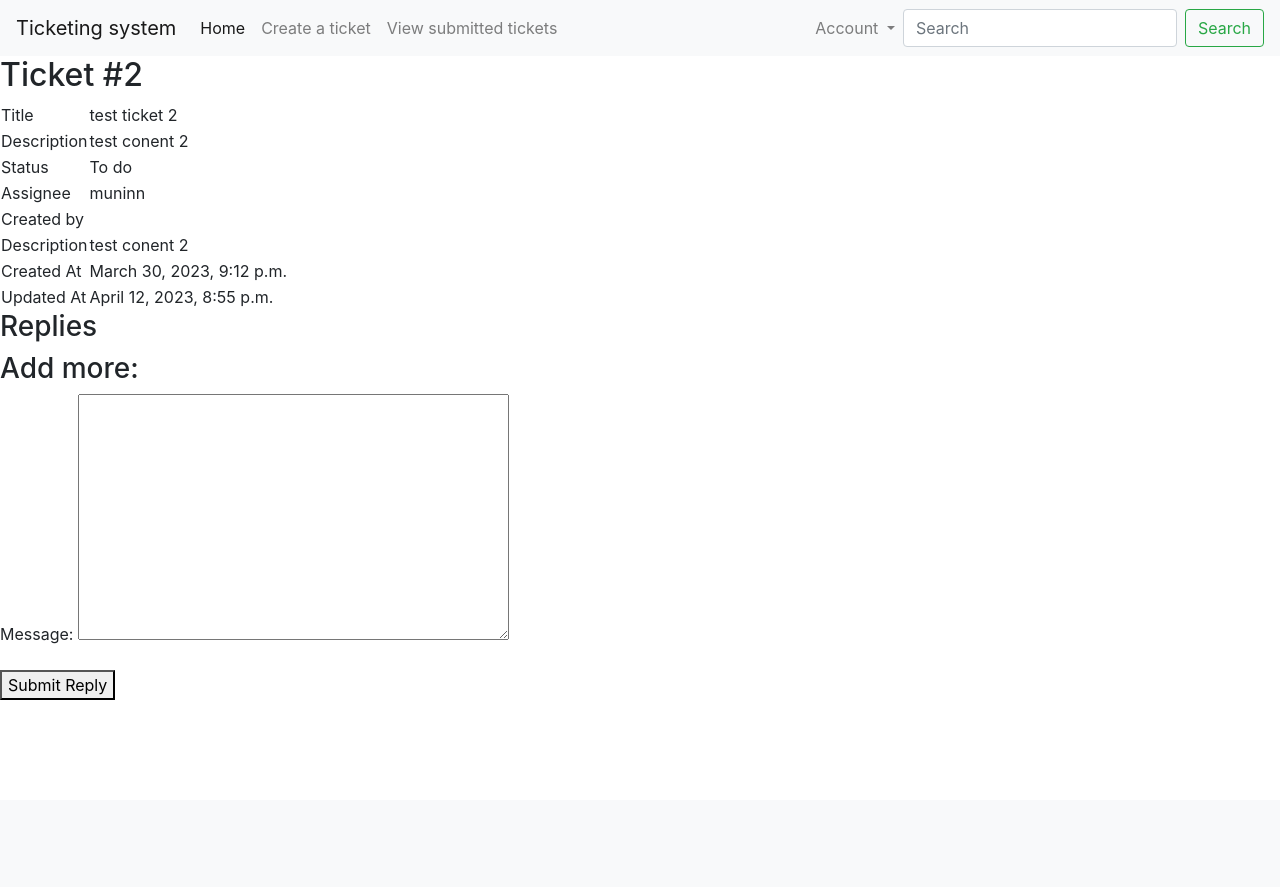
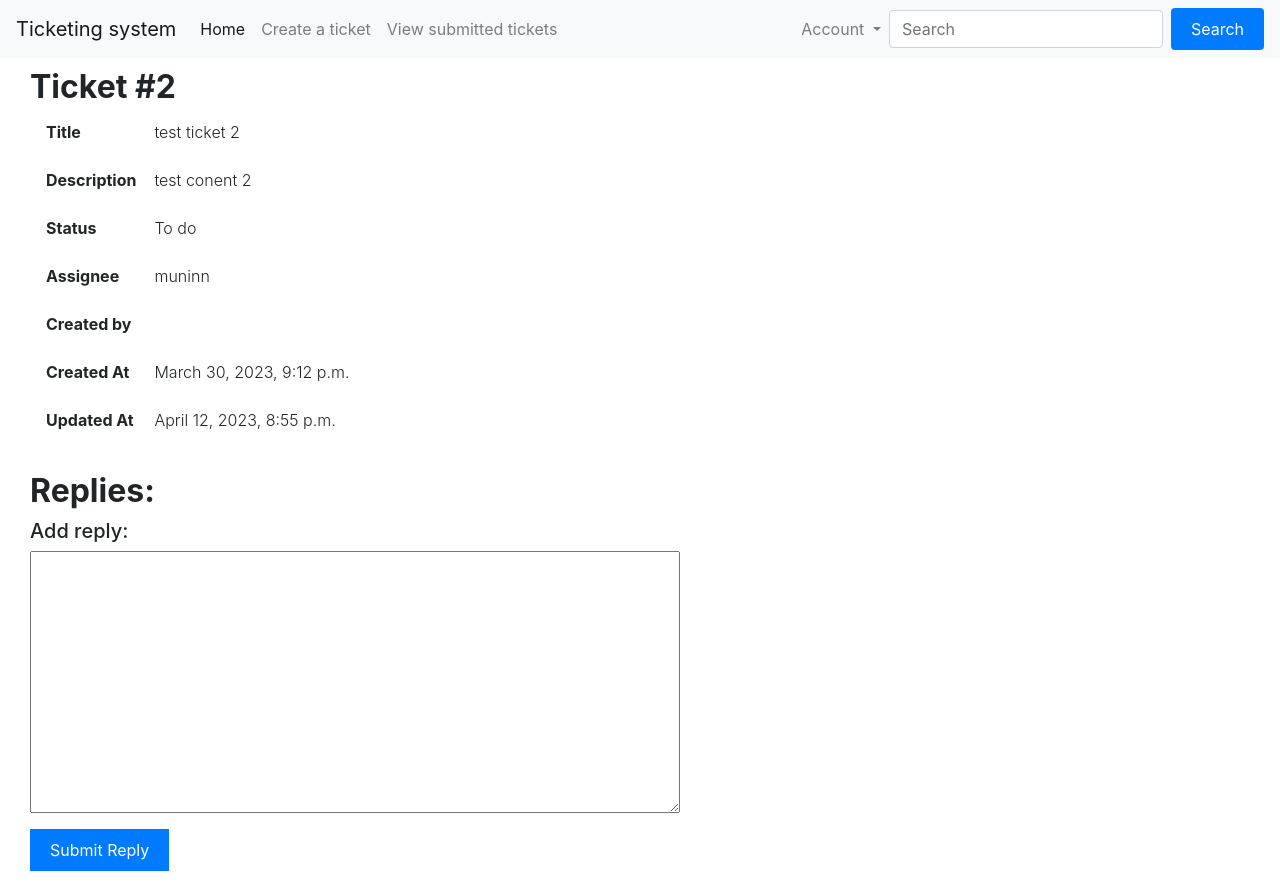
Before and after one commit to aleksandraskolasinska/ticketing-system, a Django app: page /tickets/2 in a window 1280 px wide. Before the commit the page ends 700 px from the top, so only its background shows below. Run offline with Django 4.2, Linux system fonts and the light colour scheme; a user stored in the database is signed in; data comes from the database, SQL or seed files in the repository; tables that the repository leaves empty hold one stand-in row (values such as "Sample post"); parts of the project's set-up code (start-up, migrations or seed data) failed here and were passed over.

Commit message:
added styles

```diff
--- /dev/null
+++ b/tickets/static/tickets/style.css
@@ -0,0 +1,280 @@
+body {
+  background: white;
+  font-family: 'Lato', sans-serif;
+}
+.index_table {
+  /* margin-left: 40px;
+  width: 60%;
+  border-collapse: collapse;
+  text-align: center; */
+  width: 60%;
+  margin: 0 auto;
+}
+
+.index_table th,
+.index_table td {
+  padding: 10px;
+  /* border: 1px solid #ccc; */
+}
+
+.index_table_header_item {
+  /* margin-right: 50px; */
+  width: 8%;
+  /* padding-right: 50px; */
+}
+
+.index_table_header_item_date {
+  /* margin-right: 50px; */
+  width: 15%;
+  /* padding-right: 50px; */
+}
+
+.index_table_header_names {
+
+}
+
+.index_table_container {
+  margin-left: auto;
+  margin-right: auto;
+  align-items: center;
+  margin-top: 30px;
+}
+
+.ticketView-page {
+  margin-left: 30px;
+  margin-right: 70px;
+}
+
+.ticketView_table {
+  /* width: 600px; */
+  margin: 10px;
+  border-collapse: collapse;
+  text-align: left;
+}
+
+.ticketView_table th,
+.ticketView_table td {
+  padding: 6px;
+  padding-right: 12px;
+  /* border: 1px solid #ccc; */
+}
+
+.ticketView-headers {
+  padding-top: 10px;
+  font-weight: 700;
+}
+
+.bold-title {
+  font-weight: 700;
+}
+
+.normal-text {
+  font-weight: 300;
+}
+
+.home-page-text {
+  float:left;
+  width: 100%;
+  margin-top: 40px;
+  text-align: center;
+  color: rgb(17, 12, 40);
+  font-weight: 700;
+  font-size: 20px;
+}
+
+
+
+.force-width {
+  /* width: 150px; */
+}
+
+button[type="submit"] {
+  background-color: #007bff;
+  color: #fff;
+  padding: 9px 20px;
+  border: none;
+  cursor: pointer;
+}
+
+input[type="text"], textarea {
+  width: 100%;
+  padding: 10px;
+}
+
+.create-ticket-container{
+  width: 70%;
+  margin: 0 auto;
+}
+
+.reply-ticket-container{
+  width: 650px;
+  /* margin: 0 auto; */
+  align-items: left;
+}
+
+
+.form-group {
+  font-weight: 300px;
+  font-size: 16px;
+  margin-bottom: 20px;
+}
+
+.title {
+  font-weight: 700px;
+  font-size: 45px;
+  line-height: 55px;
+}
+
+.reply-title {
+  font-weight: 700px;
+}
+
+.font-small {
+  font-weight: 300;
+}
+
+.reply-content {
+  padding-left: 15px;
+  font-weight: 300;
+}
+
+form.signup-form {
+  display: flex;
+  justify-content: center;
+  align-items: center;
+  height: 100vh;
+}
+
+.signup-form-container {
+  width: 400px;
+  padding: 20px;
+  border-radius: 5px;
+  box-shadow: 0 2px 4px rgba(0, 0, 0, 0.1);
+  font-weight: 300;
+}
+
+.signup-form-container input[type="text"],
+.signup-form-container input[type="password"] {
+  width: 100%;
+  padding: 10px;
+  margin-bottom: 15px;
+  border: 1px solid #ccc;
+  border-radius: 4px;
+}
+
+.signup-form-container button[type="submit"] {
+  width: 100%;
+  padding: 10px;
+  background-color: #007bff;
+  color: #fff;
+  border: none;
+  border-radius: 4px;
+  cursor: pointer;
+}
+
+.signup-form-container button[type="submit"]:hover {
+  background-color: #007bff;
+}
+
+.signup-form-container .error-message {
+  color: red;
+}
+
+.password-form-group {
+  margin: 8px;
+}
+
+.login-page {
+  display: flex;
+  justify-content: center;
+  align-items: center;
+  height: 100vh;
+}
+
+.login-page-container {
+  width: 270px;
+  padding: 20px;
+  border-radius: 5px;
+  box-shadow: 0 2px 4px rgba(0, 0, 0, 0.1);
+}
+
+.account-heading {
+  font-weight: 700;
+  font-size: 24px;
+  margin-bottom: 20px;
+  margin-left: 30px;
+  margin-top: 30px;
+}
+
+
+.account-details {
+  width: 300px;
+  margin-left: 30px;
+  margin-top: 30px;
+}
+
+.detail {
+  margin-bottom: 10px;
+}
+
+.account-label {
+  font-weight: 700;
+}
+
+.account-value {
+  font-weight: 300;
+}
+
+.account-update-link {
+  margin-left: 10px;
+}
+
+.password-update-link {
+  display: block;
+  margin-top: 20px;
+}
+
+/* update data */
+
+.update-account-container {
+  width: 300px;
+  margin: 0 auto;
+  text-align: center;
+  width: 270px;
+  padding: 20px;
+  border-radius: 10px;
+  box-shadow: 0 2px 4px rgba(0, 0, 0, 0.1);
+}
+
+.update-account-heading {
+  font-weight: 700;
+  font-size: 24px;
+  margin-bottom: 20px;
+}
+
+.current-account {
+  margin-bottom: 10px;
+  font-weight: 700;
+}
+.current-account-name {
+  margin-bottom: 15px;
+  font-weight: 300;
+}
+
+.update-account-form {
+  margin-top: 10px;
+  font-weight: 700;
+  margin-bottom: 20px;
+}
+
+.update-button {
+  padding: 5px 10px;
+  background-color: #4CAF50;
+  color: white;
+  border: none;
+  cursor: pointer;
+}
+
+.update-button:hover {
+  background-color: #45a049;
+}
--- a/tickets/templates/base.html
+++ b/tickets/templates/base.html
@@ -1,6 +1,18 @@
+{% load static %}
+<link rel="stylesheet" href="{% static 'tickets/style.css' %}">
+
 <!DOCTYPE html>
 <html>
   <head>
+    <meta charset="UTF-8" />
+    <meta http-equiv="X-UA-Compatible" content="IE=edge" />
+    <meta name="viewport" content="width=device-width, initial-scale=1.0" />
+
+    <link rel="preconnect" href="https://fonts.googleapis.com">
+    <link rel="preconnect" href="https://fonts.gstatic.com" crossorigin>
+    <link href="https://fonts.googleapis.com/css2?family=Lato:wght@300;700&display=swap" rel="stylesheet">
+
+
     <link rel="stylesheet" href="https://cdn.jsdelivr.net/npm/bootstrap@4.3.1/dist/css/bootstrap.min.css" integrity="sha384-ggOyR0iXCbMQv3Xipma34MD+dH/1fQ784/j6cY/iJTQUOhcWr7x9JvoRxT2MZw1T" crossorigin="anonymous">
     <title>{% block title %}{% endblock %}</title>
     </head>
--- a/tickets/templates/home.html
+++ b/tickets/templates/home.html
@@ -1,13 +1,14 @@
 {% extends 'base.html' %}
+
 {% block title %} Tickets {% endblock %}
 {% block content %}
 
 {% if user.is_authenticated %}
-<span>
+<span class="home-page-text" style="text-align: center;">
 <a href="{% url 'ticketsapp:create_ticket' %}">Here</a> you can create a new ticket.
 </span>
 {% else %}
-<span>
+<span class="home-page-text" style="text-align: center;"">
 To submit tickets, please <a href="{% url 'login' %}">log in</a> or <a href="{% url 'ticketsapp:signup' %}">create a new account</a>
 </span>
 {% endif %}
--- a/tickets/templates/registration/logout.html
+++ b/tickets/templates/registration/logout.html
@@ -1,6 +1,7 @@
 {% extends 'base.html' %}
 
 {% block content %}
-  <h2>Logout</h2>
+<div class="home-page-text" style="text-align: center;">
   <p>You have been logged out.</p>
+</div>
 {% endblock %}
--- a/tickets/templates/ticketView.html
+++ b/tickets/templates/ticketView.html
@@ -1,65 +1,67 @@
 {% extends 'base.html' %} {% block title %} Ticket #{{ticket.id}} {% endblock %}
 {% block content %}
+<div class="ticketView-page">
 <div>
-  <table>
-    <h2>Ticket #{{ticket.id}}</h2>
+  <table class="ticketView_table">
+    <h2 class="ticketView-headers">Ticket #{{ticket.id}}</h2>
     <tbody>
       <tr>
-        <td> Title </td>
-        <td> {{ticket.title}} </td>
+        <td> <p class="bold-title">Title</p> </td>
+        <td> <p class="normal-text">{{ticket.title}} </td>
       </tr>
       <tr>
-        <td> Description </td>
-        <td> {{ticket.ticket_content}} </td>
+        <td> <p class="bold-title">Description</p> </td>
+        <td> <p class="normal-text">{{ticket.ticket_content}}</p> </td>
       </tr>
       <tr>
-        <td> Status </td>
-        <td> {{ticket.status}} </td>
+        <td> <p class="bold-title">Status</p> </td>
+        <td> <p class="normal-text">{{ticket.status}}</p> </td>
       </tr>
       <tr>
-        <td> Assignee </td>
-        <td> {{ticket.assignee}} </td>
+        <td> <p class="bold-title">Assignee</p> </td>
+        <td> <p class="normal-text">{{ticket.assignee}}</p> </td>
       </tr>
       <tr>
-        <td> Created by </td>
-        <td> {{ticket.created_by}} </td>
+        <td> <p class="bold-title">Created by</p> </td>
+        <td> <p class="normal-text">{{ticket.created_by}}</p> </td>
       </tr>
       <tr>
-        <td> Description </td>
-        <td> {{ticket.ticket_content}} </td>
+        <td> <p class="bold-title">Created At</p> </td>
+        <td> <p class="normal-text">{{ticket.publication_date}}</p> </td>
       </tr>
       <tr>
-        <td> Created At </td>
-        <td> {{ticket.publication_date}} </td>
-      </tr>
-      <tr>
-        <td> Updated At </td>
-        <td> {{ticket.update_date}} </td>
+        <td> <p class="bold-title">Updated At</p> </td>
+        <td> <p class="normal-text">{{ticket.update_date}}</p> </td>
       </tr>
     </tbody>
   </table>
 </div>
 
 {% if assignee %}
-<h3>Assignee Details</h3>
+<h2 class="ticketView-headers">Assignee Details</h2>
 <p>{{ assignee.username }}</p>
 <p>{{ assignee.email }}</p>
 {% endif %}
 
-<h3>Replies</h3>
+<h2 class="ticketView-headers">Replies:</h2>
 {% for reply in replies %}
 <div class="reply">
-  <p><strong>{{ reply.user.username }}</strong> - {{ reply.timestamp }}</p>
-  <p>{{ reply.message }}</p>
+  <p><strong>{{ reply.user.username }}:</strong>  ({{ reply.timestamp }})</p>
+  <p class="reply-content">{{ reply.message }}</p>
 </div>
 {% endfor %}
 
-<h3>Add more:</h3>
+<!-- <h2 class="ticketView-headers">Add more:</h2> -->
+<div class="reply-ticket-container">
 <form method="POST" action="{% url 'ticketsapp:ticketView' ticket_id=ticket.id %}">
     {% csrf_token %}
-    {{ form.as_p }}
+    <div class="form-group">
+    <h5 class="reply-title"> Add reply: </h5>
+    {{ form.message }}
+    </div>
     <button type="submit">Submit Reply</button>
 </form>
-
+</div>
+</div>
 
 {% endblock %}
```
Also changed, not shown: tickets/templates/admin/admin_change_form.html (deleted, +0 -14 lines), tickets/templates/create_ticket.html (+13 -3 lines), tickets/templates/edit_acc/account_details.html (+24 -8 lines), tickets/templates/edit_acc/email_update.html (+16 -7 lines), tickets/templates/edit_acc/first_name_update.html (+16 -7 lines), tickets/templates/edit_acc/last_name_update.html (+16 -7 lines), tickets/templates/edit_acc/password_update.html (+14 -6 lines), tickets/templates/edit_acc/username_update.html (+16 -7 lines), tickets/templates/index.html (+10 -7 lines), tickets/templates/registration/login.html (+14 -2 lines), tickets/templates/signup.html (+34 -4 lines), tickets/static/styles.css (deleted).
